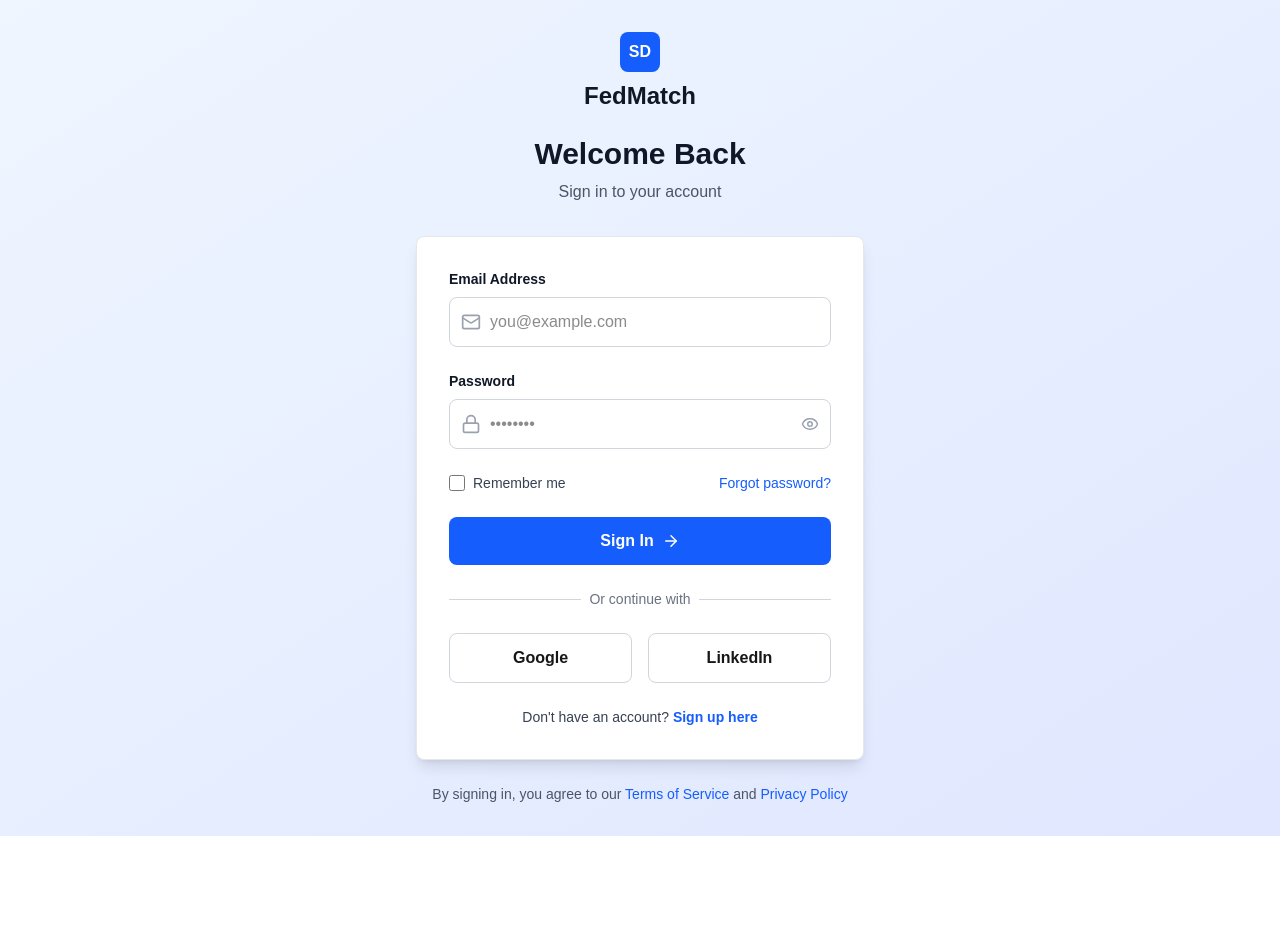
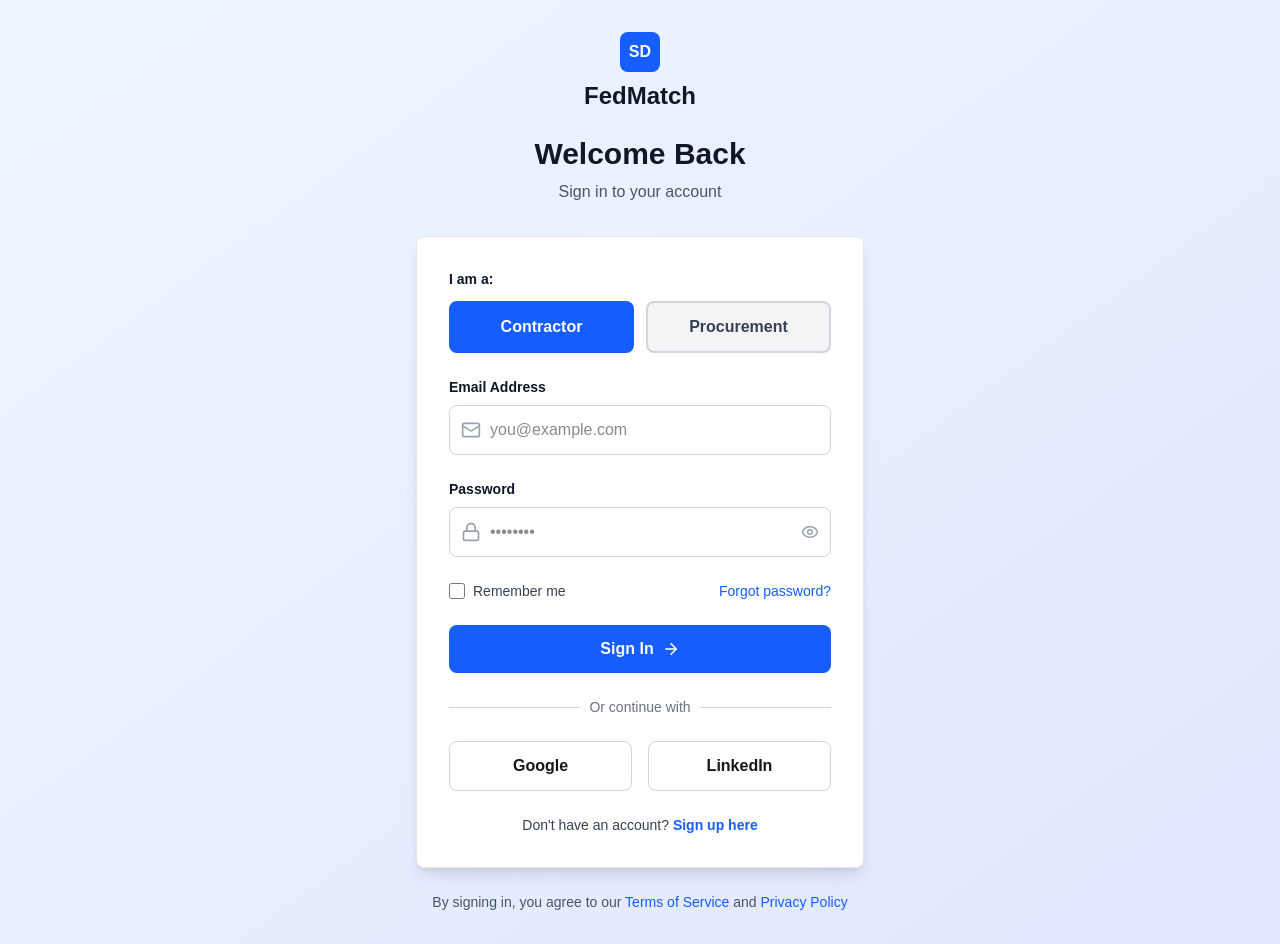
Before and after one commit to css-intel/supplier-diversity, a Next.js app: page /auth/login in a window 1280 px wide. Before the commit the page ends 836 px from the top, so only its background shows below. Built offline with nearby package versions, Linux system fonts and the light colour scheme.

Commit message:
Add account type selection to login page - routes to correct dashboard

```diff
--- a/src/app/auth/login/page.tsx
+++ b/src/app/auth/login/page.tsx
@@ -11,6 +11,7 @@ export default function LoginPage() {
   const [password, setPassword] = useState('');
   const [showPassword, setShowPassword] = useState(false);
   const [rememberMe, setRememberMe] = useState(false);
+  const [accountType, setAccountType] = useState<'contractor' | 'procurement'>('contractor');
   const [loading, setLoading] = useState(false);
   const [success, setSuccess] = useState(false);
   const [error, setError] = useState('');
@@ -44,9 +45,10 @@ export default function LoginPage() {
       setLoading(false);
       setSuccess(true);
 
-      // Redirect to dashboard after 2 seconds
+      // Redirect to appropriate dashboard after 2 seconds
       const redirectTimer = setTimeout(() => {
-        router.push('/dashboard/contractor');
+        const dashboardRoute = accountType === 'procurement' ? '/dashboard/procurement' : '/dashboard/contractor';
+        router.push(dashboardRoute);
       }, 2000);
 
       return () => clearTimeout(redirectTimer);
@@ -100,6 +102,35 @@ export default function LoginPage() {
         {/* Login Form */}
         <div className="bg-white rounded-lg shadow-lg p-6 md:p-8 border border-gray-200">
           <form onSubmit={handleLogin} className="space-y-6">
+            {/* Account Type Selection */}
+            <div>
+              <label className="block text-xs md:text-sm font-semibold text-gray-900 mb-3">I am a:</label>
+              <div className="flex gap-3">
+                <button
+                  type="button"
+                  onClick={() => setAccountType('contractor')}
+                  className={`flex-1 px-4 py-3 rounded-lg font-semibold text-sm md:text-base transition ${
+                    accountType === 'contractor'
+                      ? 'bg-blue-600 text-white border-2 border-blue-600'
+                      : 'bg-gray-100 text-gray-700 border-2 border-gray-300 hover:bg-gray-200'
+                  }`}
+                >
+                  Contractor
+                </button>
+                <button
+                  type="button"
+                  onClick={() => setAccountType('procurement')}
+                  className={`flex-1 px-4 py-3 rounded-lg font-semibold text-sm md:text-base transition ${
+                    accountType === 'procurement'
+                      ? 'bg-blue-600 text-white border-2 border-blue-600'
+                      : 'bg-gray-100 text-gray-700 border-2 border-gray-300 hover:bg-gray-200'
+                  }`}
+                >
+                  Procurement
+                </button>
+              </div>
+            </div>
+
             {/* Email Input */}
             <div>
               <label className="block text-xs md:text-sm font-semibold text-gray-900 mb-2">Email Address</label>
```
